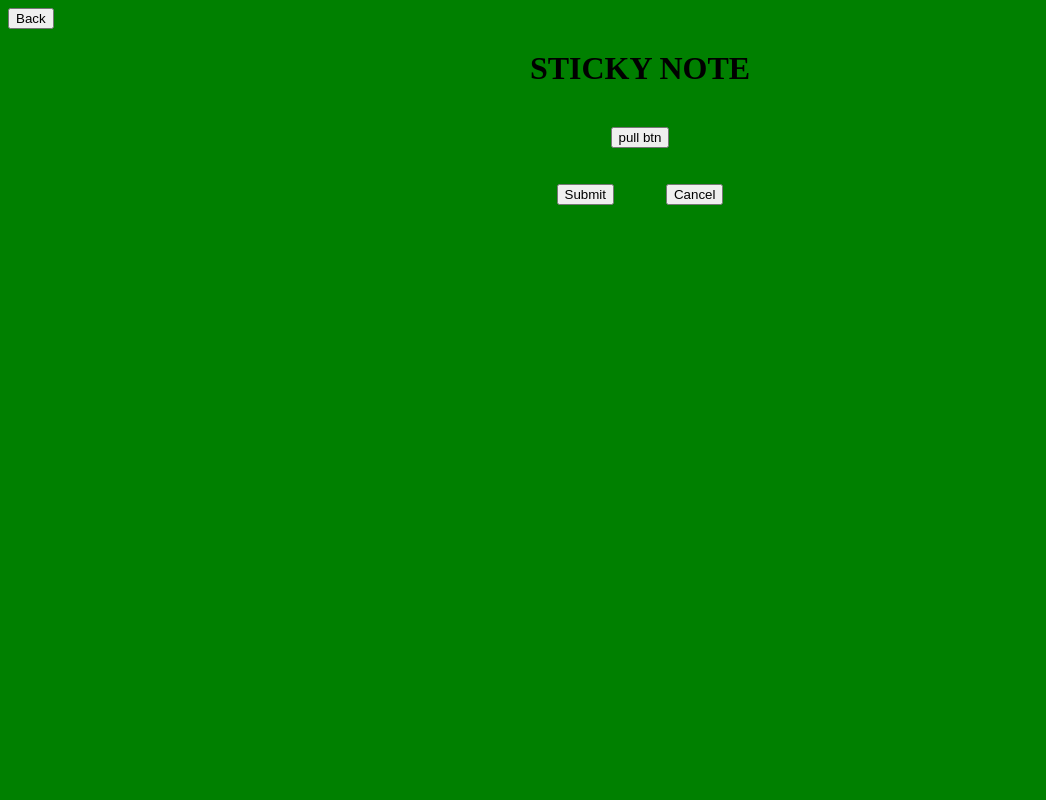
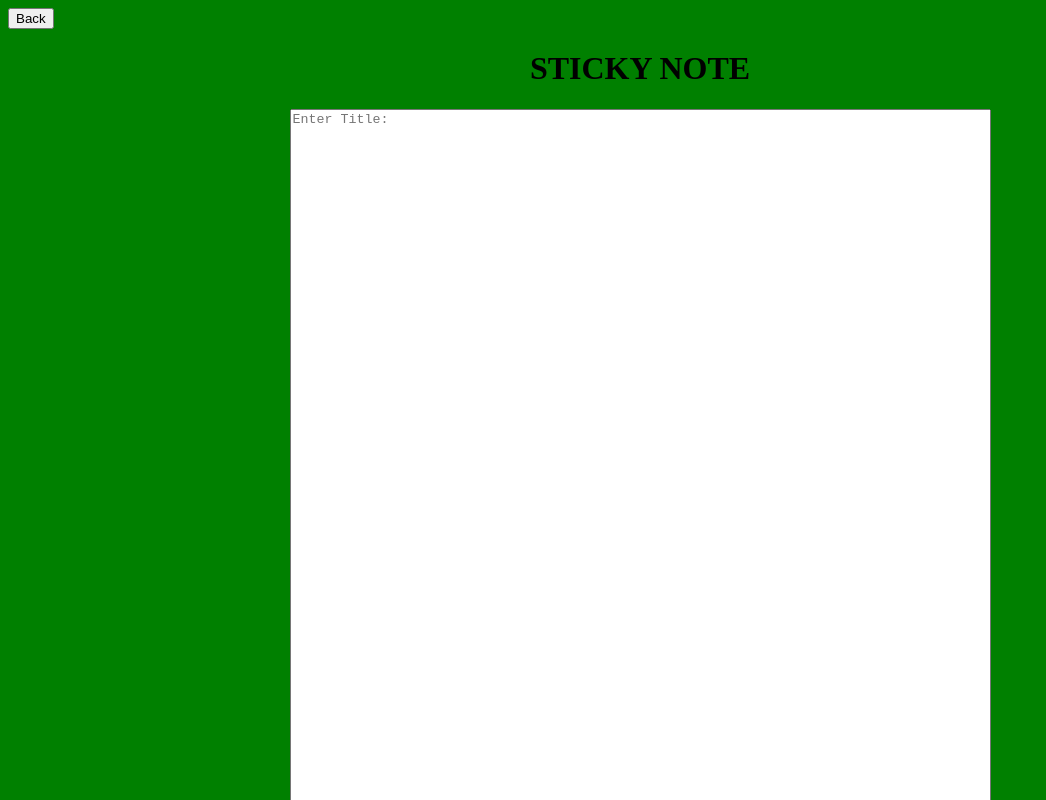
Before and after one commit to verzosaeditha/App-II, a plain HTML site: page www/index3.html in a window 1280 px wide. Shown: the top 800 px of the page, without its empty margins (0-1046 px from the left). Drawn offline with Linux system fonts and the light colour scheme.

Commit message:
Update index3.html

```diff
--- a/www/index3.html
+++ b/www/index3.html
@@ -25,7 +25,7 @@
 
 			}
 				</script>
-				<CENTER><textare id="sticky note" cols=85 rows=75 placeholder="Enter Title:"></textarea></CENTER>
+				<CENTER><textarea id="sticky note" cols=85 rows=75 placeholder="Enter Title:"></textarea></CENTER>
 				<br>
 				<center><button type="button" onclick="pull()">pull btn</button></center><br><br>
 				<CENTER><input type="submit" name="Save" id="sticky note" onclick="addNote()">
```
